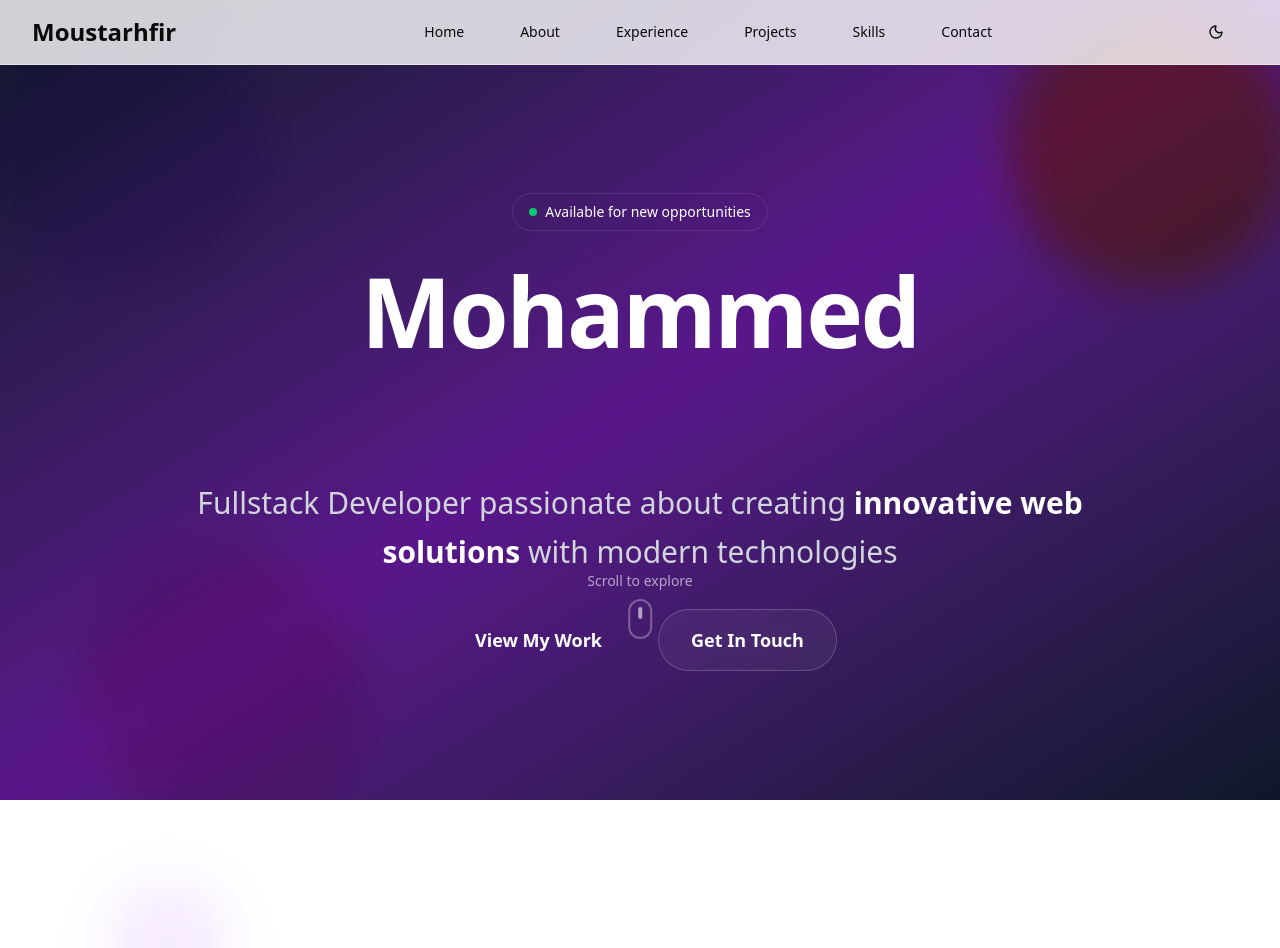
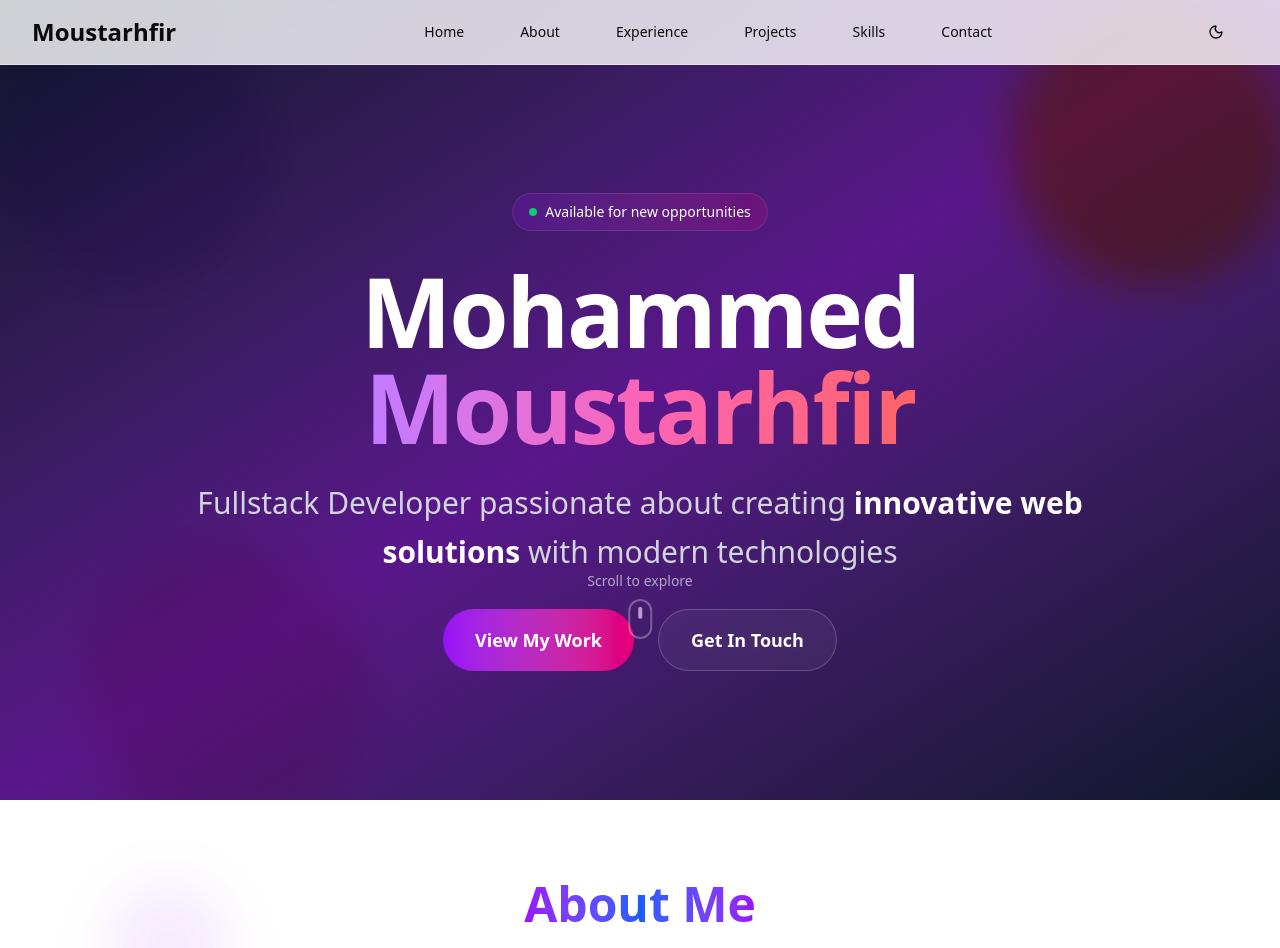
Before and after one commit to Mousta-Med/moustarhfir, a Next.js app: page / in a window 1280 px wide. Shown: the top 948 px of the page. Built offline with nearby package versions, Linux system fonts and the light colour scheme.

Commit message:
refactor(styles): remove unused animation and gradient utilities
Clean up global CSS by removing unused animation keyframes and gradient utility classes that were not being used in the application, reducing bundle size and improving maintainability.

```diff
--- a/src/app/globals.css
+++ b/src/app/globals.css
@@ -115,79 +115,12 @@
   * {
     @apply border-border outline-ring/50;
   }
+
   body {
     @apply bg-background text-foreground;
   }
+
   html {
     scroll-behavior: smooth;
   }
 }
-
-/* Custom animations for Next.js inspired design */
-@keyframes blob {
-  0% {
-    transform: translate(0px, 0px) scale(1);
-  }
-  33% {
-    transform: translate(30px, -50px) scale(1.1);
-  }
-  66% {
-    transform: translate(-20px, 20px) scale(0.9);
-  }
-  100% {
-    transform: translate(0px, 0px) scale(1);
-  }
-}
-
-@keyframes gradient-shift {
-  0%, 100% {
-    background-position: 0% 50%;
-  }
-  50% {
-    background-position: 100% 50%;
-  }
-}
-
-@keyframes float {
-  0%, 100% {
-    transform: translateY(0px);
-  }
-  50% {
-    transform: translateY(-10px);
-  }
-}
-
-.animate-blob {
-  animation: blob 7s infinite;
-}
-
-.animate-gradient {
-  animation: gradient-shift 3s ease infinite;
-  background-size: 200% 200%;
-}
-
-.animate-float {
-  animation: float 3s ease-in-out infinite;
-}
-
-.animation-delay-2 {
-  animation-delay: 2s;
-}
-
-.animation-delay-4 {
-  animation-delay: 4s;
-}
-
-/* Gradient text utilities */
-.bg-gradient-to-r {
-  background: linear-gradient(to right, var(--tw-gradient-stops));
-}
-
-.bg-clip-text {
-  background-clip: text;
-  -webkit-background-clip: text;
-}
-
-.text-transparent {
-  color: transparent;
-}
```
